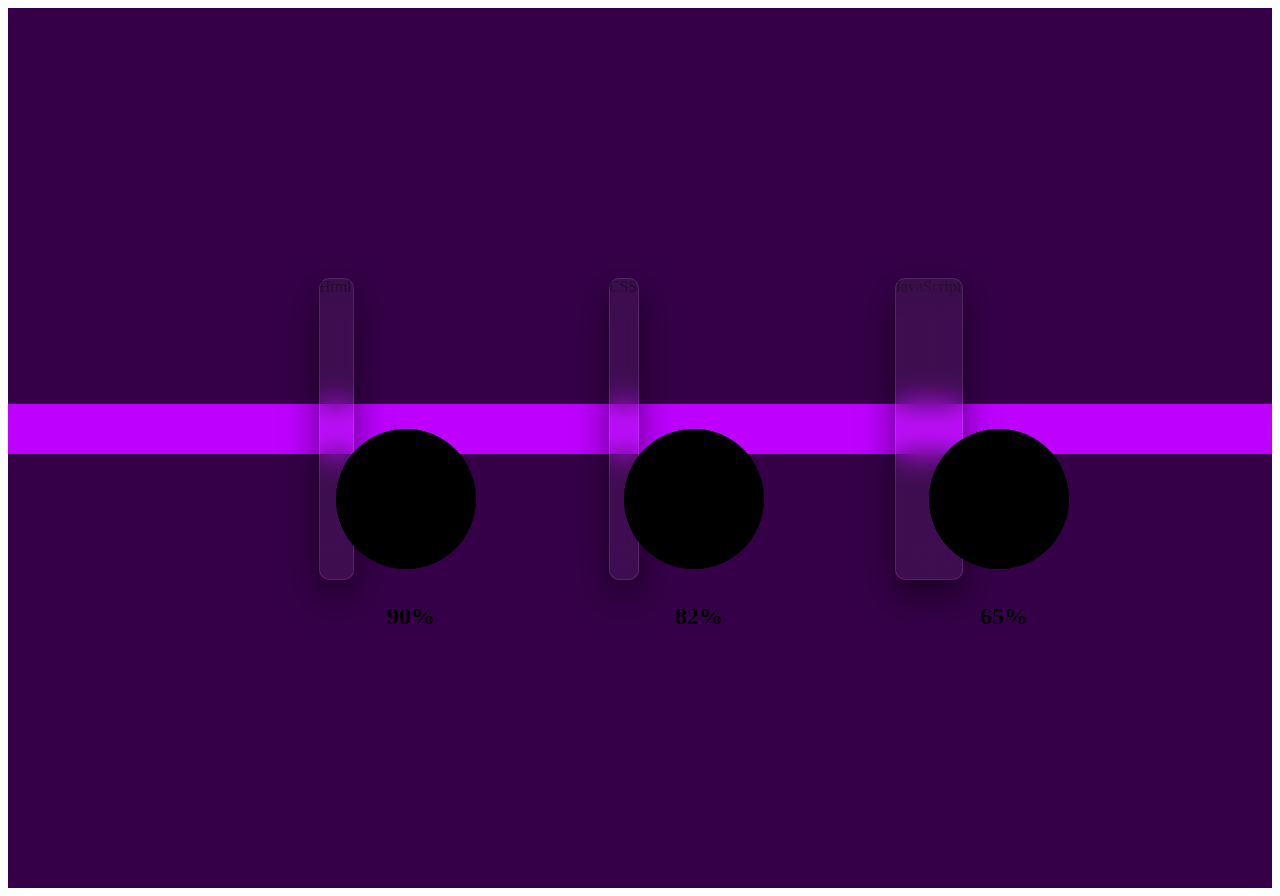
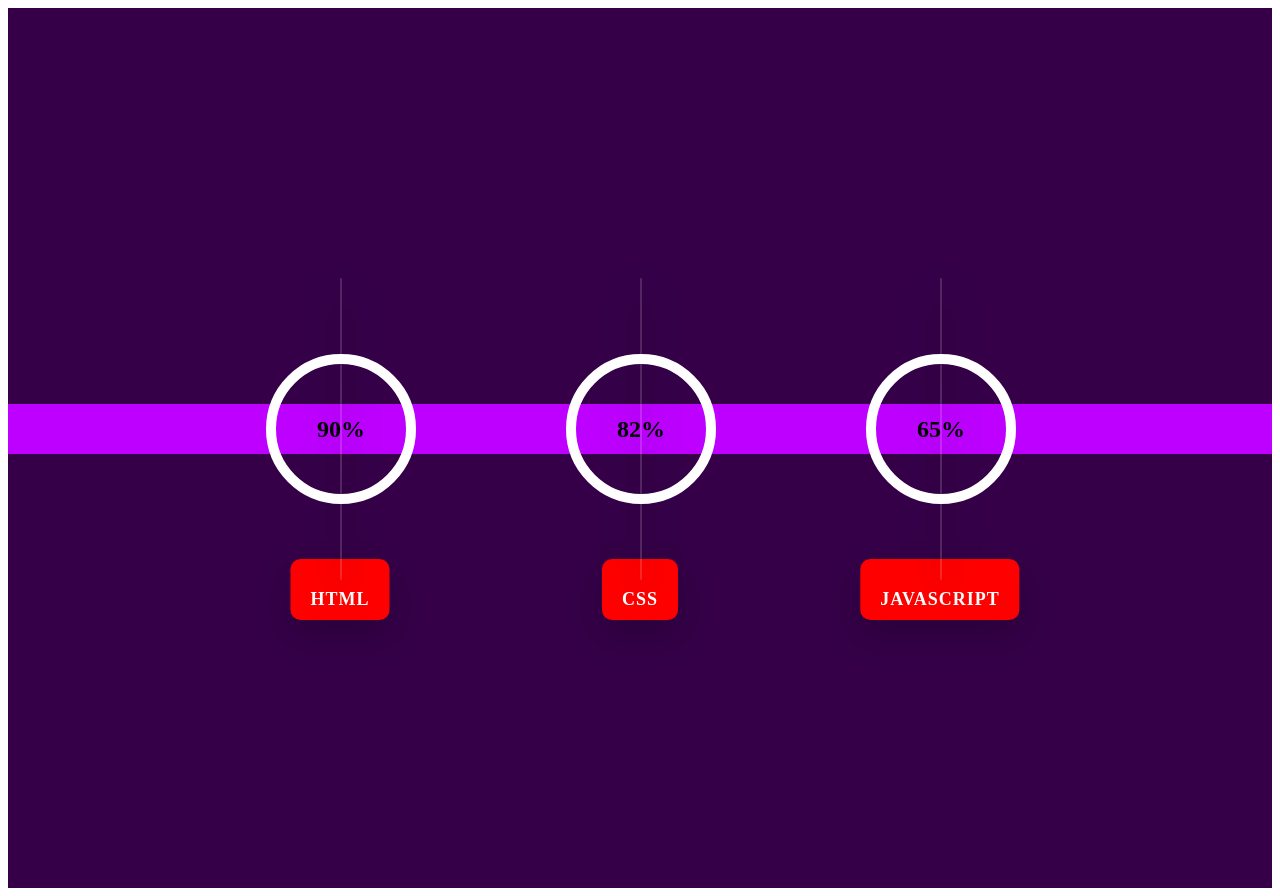
Before and after one commit to sagasu/fePlayground, a plain HTML site: page circular-progress-bar/index.html in a window 1280 px wide. Drawn offline with Linux system fonts and the light colour scheme.

Commit message:
updated css

```diff
--- a/circular-progress-bar/styles.css
+++ b/circular-progress-bar/styles.css
@@ -62,12 +62,83 @@ section::before{
 
 .percent
 {
-    position: absolute;
+    position: relative;
     width: 150px;
     height: 150px;
     border-radius: 50%;
     z-index: 100;
 }
 .percent .number{
+    position: absolute;
+    top: 0;
+    left: 0;
+    width: 100%;
+    height: 100%;
+    display: flex;
+    justify-content: center;
+    align-items: center;
+}
+.percent .number .h2{
+    color: #fff;
+    font-weight: 700;
+    font-size:50px;
+}
+.percent .number .h2 span{
+    font-size: 24px;
+}
+.text{
+    position:absolute;
+    bottom: -42px;
+    left:50%;
+    transform: translateX(-50%);
+    text-align: center;
+    padding: 30px 20px 10px;
+    background: #f00;
+    border-radius:10px;
+    font-weight: 800;
+    font-size: 18px;
+    letter-spacing: 1px;
+    text-transform: uppercase;
+    box-shadow: 0 15px 35px rgba(0,0,0, 0.2);
+    z-index: 1;
+    pointer-events: none;
+    transition: bottom 0.5s, z-index 0s, transform 0.5s, padding 0.5s;
+    transition-delay: 0.5s, 0.5s, 0s, 0.5s;
+    color: #fff;
+}
+.card:hover .text{
+    transition-delay: 0s, 0.5s, 0.5s, 0s;
+    bottom: -70px;
+    z-index: 11;
+    transform: translateX(-50%) translateY(-50px);
+    padding: 10px 20px 10px;
+}
+.card:nth-child(1){
+    background: #ff0461;
+}
+.card:nth-child(2){
+    background: #2bd2ff;
+}
+.card:nth-child(3){
+    background: #18d539;
+}
+svg{
+    position: relative;
+    width: 150px;
+    height: 150px;
+}
+
+svg circle{
+    width: 100%;
+    height: 100%;
+    fill:none;
+    stroke-width:10;
+    stroke: rgba(255,255,255, 0.05);
+    transform: translate(5px, 5px);
+}
+
+svg circle:nth-child(2){
+
+    stroke: #fff;
 
 }
```
